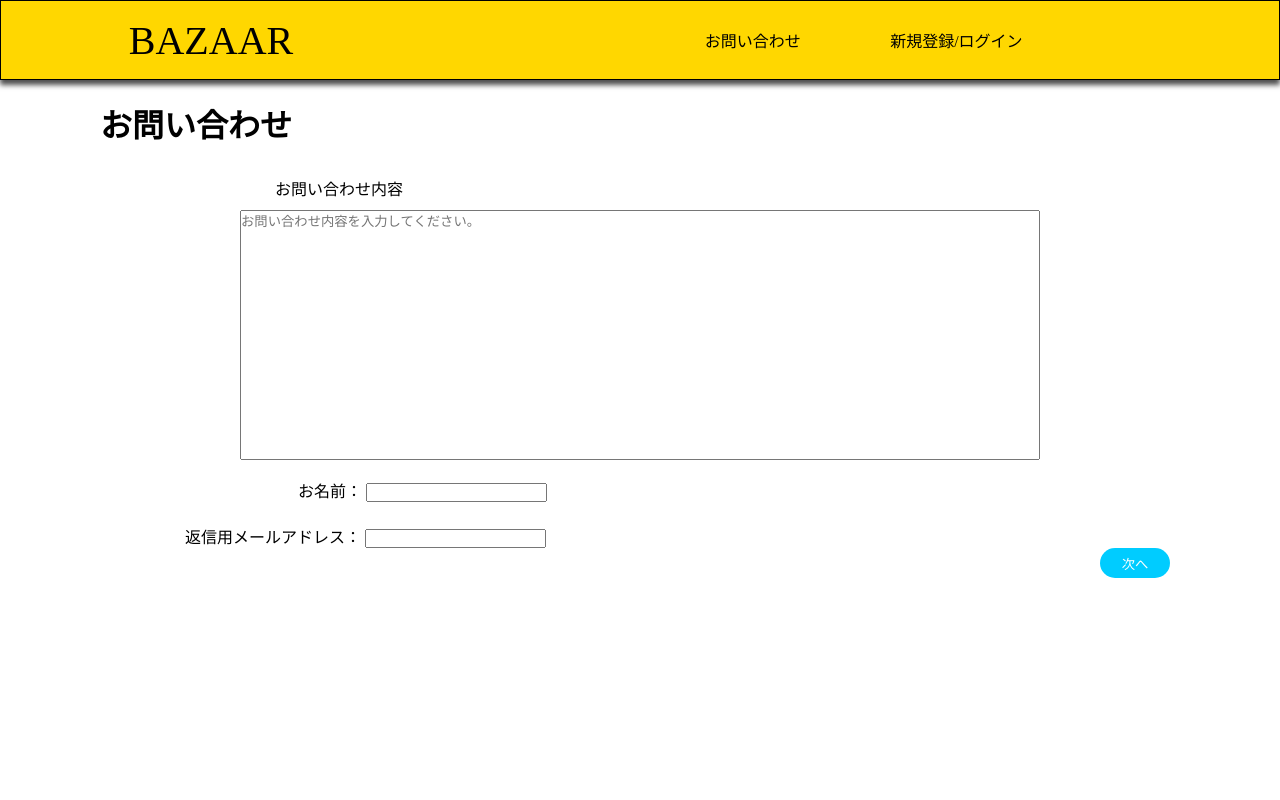
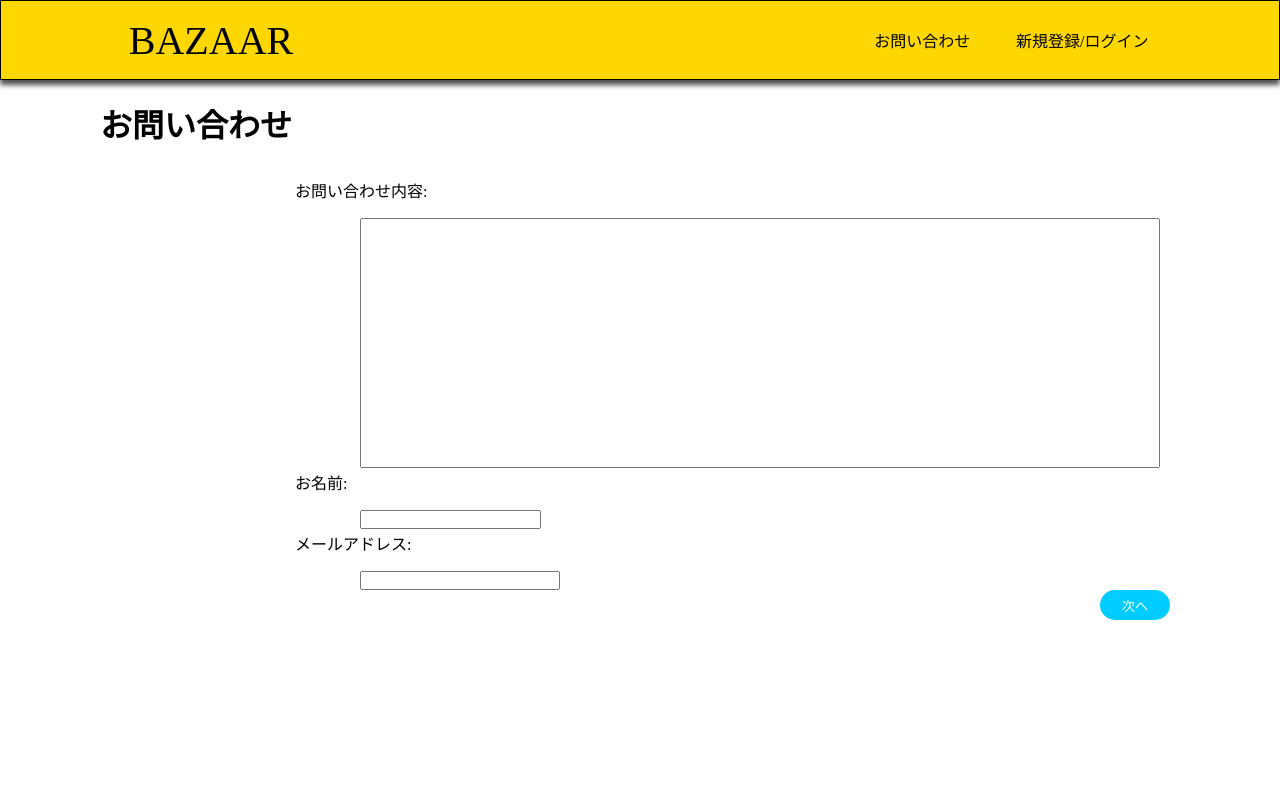
Before and after one commit to YOLO-koki/BAZZAR_C_by_nakashima, a Django app: page /topinquiry/ in a window 1280 px wide. Run offline with Django 4.2, Linux system fonts and the light colour scheme.

Commit message:
inquiryできた

```diff
--- a/bazaar/static/css/top/style_co_inquiry.css
+++ b/bazaar/static/css/top/style_co_inquiry.css
@@ -1,78 +1,3 @@
-/* 全体 */
-* {
-    margin: 0;
-    padding: 0;
-    box-sizing: border-box;
-}
-
-/* ヘッダー */
-/* ナビゲーション */
-header{
-    position: fixed;
-    z-index: 999;
-}
-
-.navbar {
-    display:flex;
-    width: 100vw;
-    height: 10vh;
-    border: solid 1px #000;
-    justify-content: center;
-    align-items: center;
-    background-color: #ffd700;
-    position: relative;
-}
-
-.navbar li a{
-    text-decoration: none;
-}
-
-.navbar .navigationbar{
-    position: absolute;
-    right: 15%;
-    width: 35%;
-}
-
-.navbar .bazaar{
-    position: absolute;
-    left: 10%;
-    font-size: 5vh;
-}
-
-.navbar ul {
-    display:flex;
-    justify-content: center;
-    align-items: center;
-}
-
-.navbar ul li {
-    display:block;
-    margin: 10%;
-}
-
-
-/* パンくずリスト */
-/* .main .bread_crumbs{
-    padding-top: 11vh;
-    display: flex;
-    list-style: none;
-    padding-left: 10px;
-    margin-top: -15px;
-}
-
-.main .bread_crumb{
-    margin-right: 10px;
-}
-
-.main .bread_crumbs li::after{
-    content: '>>';
-    padding-left: 0.5rem;
-    color: #4169e1;
-}
-.main .bread_crumbs li:last-child::after{
-    content: ' ';
-} */
-
 /* メイン */
 .main {
     padding: 100px;
@@ -97,21 +22,28 @@ header{
     margin-left: 175px;
 }
 
-
-.main .inquiry_contents .inquiry_area .textarea{
-    text-align: center;
-}
-
-.main .inquiry_contents .inquiry_area .textarea textarea{
+#id_Inquiry {
     resize: none;
     width: 800px;
     height: 250px;
     outline: none;
 }
 
-.main .inquiry_contents .inquiry_area form .inquiry_name {
-    line-height: 4;
-    margin-left: 198px;
+#id_inquiry_email {
+    width: 200px;
+}
+
+.main .inquiry_contents .inquiry_area form .form_group .form_label p label{
+    margin-left: 20px;
+    margin-top: 30px;
+}
+
+.main .inquiry_contents .inquiry_area form .form_group .form_field{
+    margin-left: 260px;
+}
+
+.main .inquiry_contents .inquiry_area form p{
+    line-height: 2;
 }
 
 .main .inquiry_contents .inquiry_area form .inquiry_email {
--- a/bazaar/templates/top/co_inquiry.html
+++ b/bazaar/templates/top/co_inquiry.html
@@ -15,23 +15,22 @@
 
             <h1>お問い合わせ</h1>
             <div class = "inquiry_contents">
-                <p>お問い合わせ内容</p>
                 <div class = "inquiry_area">
                     <form method="post" action = "">
-                        <div class = "textarea">
-                            <textarea name = inquiry placeholder="お問い合わせ内容を入力してください。"></textarea>
-                        </div>
+                        {% csrf_token %}
+                        {{form.non_field_errors}}
 
-                        <div class = "inquiry_name">
-                            <label for="name">お名前：</label>
-                            <input type = "text" name = "name" id = "name">
-                        </div>
-
-                        <div class = "inquiry_email">
-                            <label for="email">返信用メールアドレス：</label>
-                            <input type = "mail" name = "email" id = "email">
-                        </div>
-
+                        {% for field in form %}
+                            <div class = "form_group">
+                                <label for = "{{field.id_for_label}}" class = "form_label">
+                                    <p>{{field.label_tag}}</p>
+                                </label>
+                                <div class = "form_field">
+                                    {{field}}
+                                    {{field.errors}}
+                                </div>
+                            </div>
+                        {% endfor %}
                         <button type="submit" name = "submitbutton">次へ</button>
                     </form>
                 </div>
--- a/bazaar/top/forms.py
+++ b/bazaar/top/forms.py
@@ -1,6 +1,12 @@
 from django import forms
 
 class InquiryForm(forms.Form):
-    Inquiry = forms.CharField(label = 'お問い合わせ内容', max_length = 300)
-    Inquiry_name = forms.CharField(label = 'お名前', max_length = 20)
-    Inquiry_email = forms.EmailField(label = 'メールアドレス', max_length = 50)
+    Inquiry = forms.CharField(label = "お問い合わせ内容" , required = True ,widget = forms.Textarea)
+    Inquiry_name = forms.CharField(label = "お名前" , required = True , max_length = 20)
+    Inquiry_email = forms.EmailField(label = "メールアドレス" , required = True , max_length = 50)
+
+    def clean_Inquiry_email(self):
+        Inquiry_email = self.cleaned_data['Inquiry_email']
+        if '@' not in Inquiry_email:
+            raise forms.ValidationError('@を含んだメールアドレスにしてください')
+        return Inquiry_email
--- a/bazaar/top/urls.py
+++ b/bazaar/top/urls.py
@@ -1,14 +1,14 @@
 from django.urls import path
 from .views import TopIndexView
 from .views import CoStoreDetailView
-from .views import CoInquiryView
+from .views import CoInquiryForm
 from .views import TopLoginView
 
 app_name = 'top'
 urlpatterns = [
     path('', TopIndexView.as_view(), name='index'),  # トップページ
     path('topdetail/',CoStoreDetailView.as_view(),name="detail"),#詳細ページ
-    path('topinquiry/',CoInquiryView.as_view(),name="inquiry"),#問い合わせ
+    path('topinquiry/',CoInquiryForm.as_view(),name="inquiry"),#問い合わせ
     path('login/',TopLoginView.as_view(),name="login"),#ログインページ
 
 ]
--- a/bazaar/top/views/__init__.py
+++ b/bazaar/top/views/__init__.py
@@ -1,4 +1,4 @@
 from .co_store_detail import CoStoreDetailView
 from .top_index_views import TopIndexView
-from .co_inquiry import CoInquiryView
+from .co_inquiry import CoInquiryForm
 from .top_login_views import TopLoginView
--- a/bazaar/top/views/co_inquiry.py
+++ b/bazaar/top/views/co_inquiry.py
@@ -5,6 +5,7 @@ from django.views.generic import FormView
 from django.urls import reverse_lazy
 from ..forms import InquiryForm
 
-class CoInquiryView(FormView):
+class CoInquiryForm(FormView):
     template_name = "top/co_inquiry.html"
     form_class = InquiryForm
+    success_url = reverse_lazy('top:co_toppage')
```
